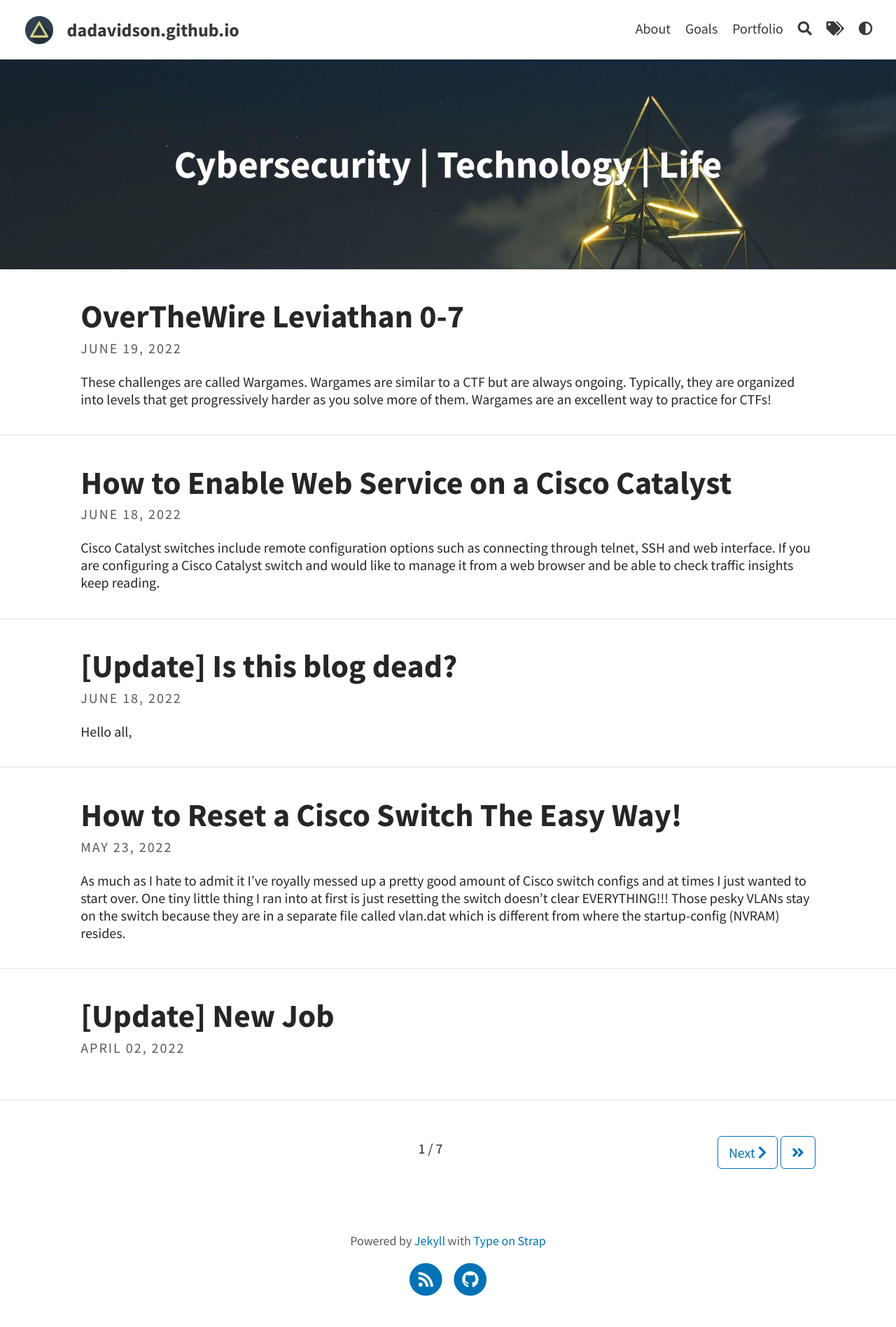
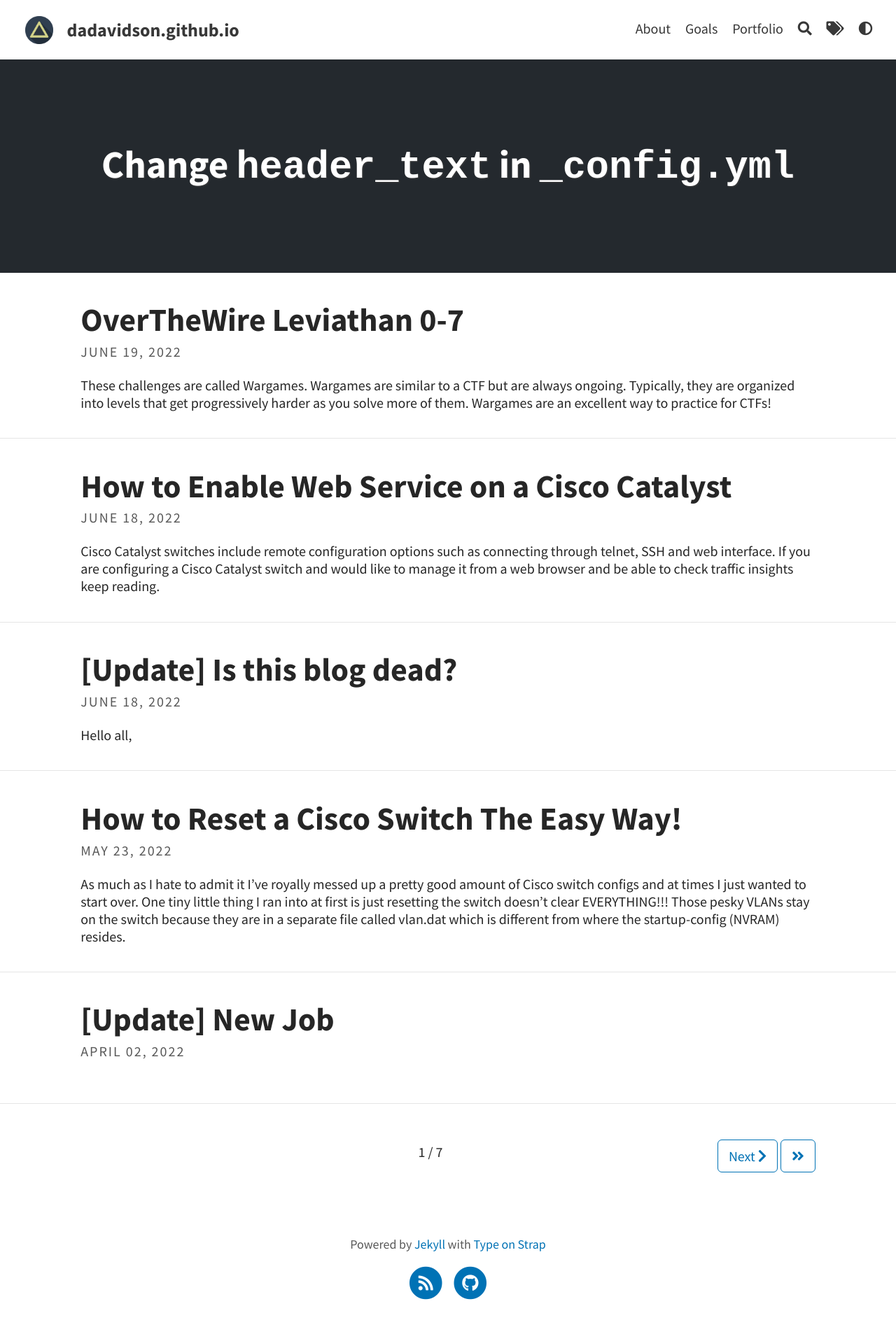
Before and after one commit to dadavidson/dadavidson.github.io, a Jekyll site: the page built from index.html, in a window 1280 px wide. Shown: the whole page at 70% size. Built offline with Jekyll 4.4.1, drawn with Linux system fonts in a browser that asks for light colours; the list of posts is cut into pages by our own code.

Commit message:
Update _config.yml

```diff
--- a/_config.yml
+++ b/_config.yml
@@ -9,8 +9,8 @@ avatar: assets/img/triangle.png                         # Empty for no avatar in
 favicon: assets/favicon.ico                             # Icon displayed in the tab
 
 # Header and footer text
-header_text: Cybersecurity | Technology | Life          # Change Blog header text
-header_feature_image: assets/img/header/triangular.jpeg
+#header_text: Cybersecurity | Technology | Life          # Change Blog header text
+#header_feature_image: assets/img/header/triangular.jpeg
 header_feature_image_responsive: true
 footer_text: >
   Powered by <a href="https://jekyllrb.com/">Jekyll</a> with <a href="https://github.com/sylhare/Type-on-Strap">Type on Strap</a>
```
